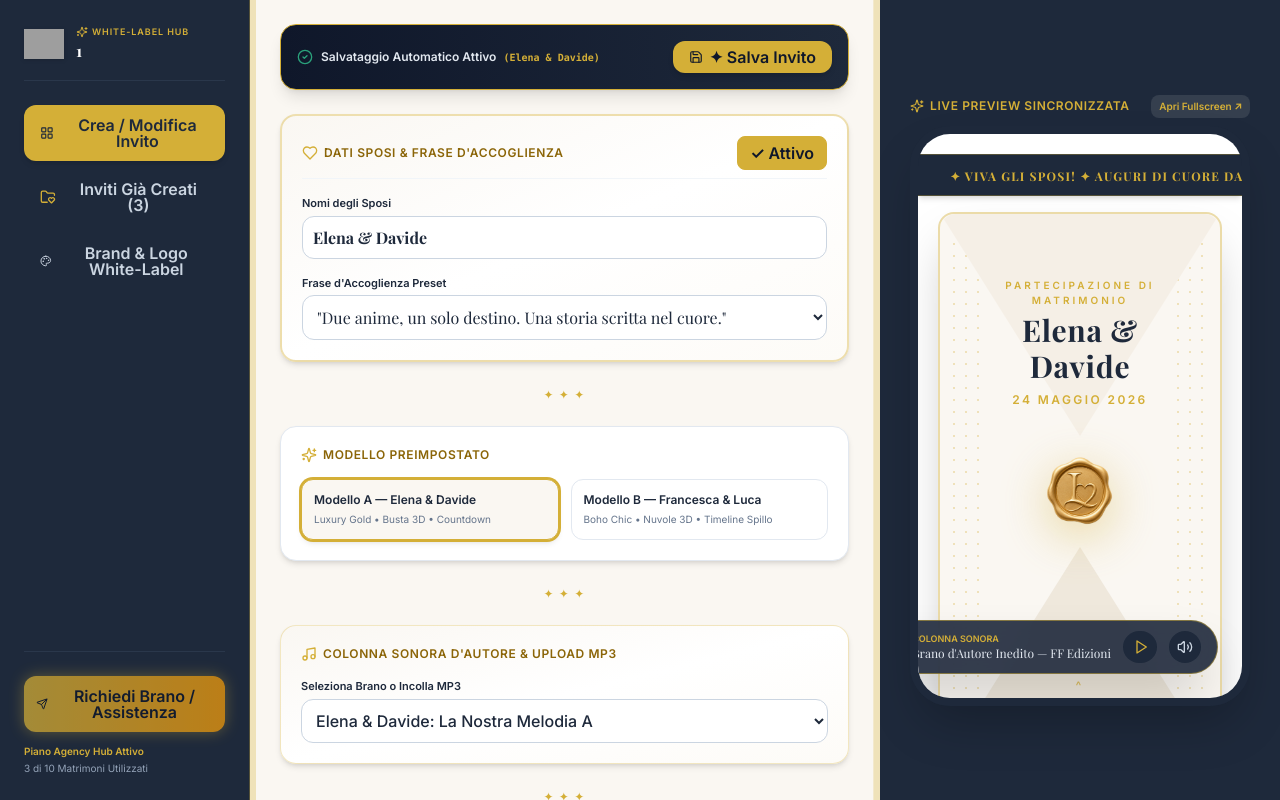
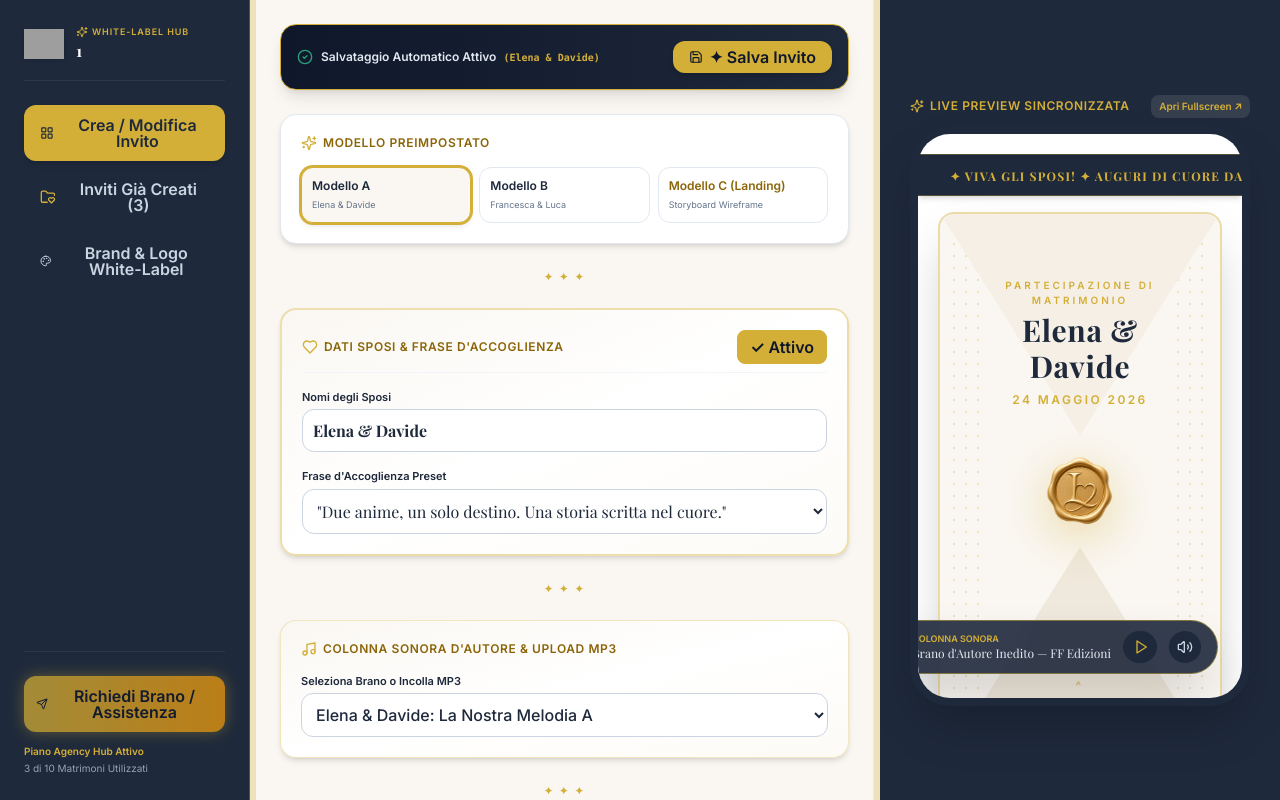
Before and after one commit to Rickym2025/love, a Next.js app: page /agency/1 in a window 1280 px wide. Built offline with nearby package versions, Linux system fonts and the light colour scheme; grey boxes are pictures that could not be loaded; a web font is replaced by a local one.

Commit message:
Update ConfiguratorForm.tsx

```diff
--- a/src/components/agency/ConfiguratorForm.tsx
+++ b/src/components/agency/ConfiguratorForm.tsx
@@ -28,7 +28,7 @@ export interface PartnerStoreItem {
 }
 
 export interface ConfiguratorFormProps {
-  selectedTemplate?: "A" | "B";
+  selectedTemplate?: "A" | "B" | "C";
   introStart?: string;
   dateDisplayMode?: string;
   scheduleSchema?: string;
@@ -145,6 +145,15 @@ export default function ConfiguratorForm(props: ConfiguratorFormProps) {
     handleUpdate("selectedPaletteIdx", 1);
   };
 
+  const applyTemplateC = () => {
+    handleUpdate("selectedTemplate", "C");
+    handleUpdate("coupleNames", "Giulia & Marco");
+    handleUpdate("introStart", "expand");
+    handleUpdate("dateDisplayMode", "countdown");
+    handleUpdate("scheduleSchema", "timeline");
+    handleUpdate("selectedPaletteIdx", 2);
+  };
+
   const addScheduleItem = () => {
     const newItem: ScheduleItem = {
       id: Date.now().toString(),
@@ -208,7 +217,57 @@ export default function ConfiguratorForm(props: ConfiguratorFormProps) {
         </button>
       </div>
 
-      {/* ✦ MODULO 1: DATI SPOSI & FRASE BENVENUTO (PRIMISSIMO MODULO) ✦ */}
+      {/* ✦ 1. MODELLO PREIMPOSTATO (MODELLI A / B / C) ✦ */}
+      <div className="p-5 bg-white rounded-2xl border border-slate-200 shadow-md space-y-3">
+        <h3 className="text-xs font-bold uppercase tracking-wider text-[#8B6508] flex items-center gap-1.5">
+          <Sparkles className="w-4 h-4 text-[#D4AF37]" /> Modello Preimpostato
+        </h3>
+
+        <div className="grid grid-cols-3 gap-2 pt-1">
+          <button
+            type="button"
+            onClick={applyTemplateA}
+            className={`p-2.5 rounded-xl border text-left transition-all cursor-pointer ${
+              selectedTemplate === "A"
+                ? "border-[#D4AF37] bg-[#FAF7F2] shadow-md ring-2 ring-[#D4AF37]"
+                : "border-slate-200 bg-white hover:border-slate-300"
+            }`}
+          >
+            <span className="text-xs font-bold block text-[#1E293B]">Modello A</span>
+            <span className="text-[9px] text-slate-500 mt-1 block">Elena &amp; Davide</span>
+          </button>
+
+          <button
+            type="button"
+            onClick={applyTemplateB}
+            className={`p-2.5 rounded-xl border text-left transition-all cursor-pointer ${
+              selectedTemplate === "B"
+                ? "border-[#D4AF37] bg-[#FAF7F2] shadow-md ring-2 ring-[#D4AF37]"
+                : "border-slate-200 bg-white hover:border-slate-300"
+            }`}
+          >
+            <span className="text-xs font-bold block text-[#1E293B]">Modello B</span>
+            <span className="text-[9px] text-slate-500 mt-1 block">Francesca &amp; Luca</span>
+          </button>
+
+          <button
+            type="button"
+            onClick={applyTemplateC}
+            className={`p-2.5 rounded-xl border text-left transition-all cursor-pointer ${
+              selectedTemplate === "C"
+                ? "border-[#D4AF37] bg-[#FAF7F2] shadow-md ring-2 ring-[#D4AF37]"
+                : "border-slate-200 bg-white hover:border-slate-300"
+            }`}
+          >
+            <span className="text-xs font-bold block text-[#8B6508]">Modello C (Landing)</span>
+            <span className="text-[9px] text-slate-500 mt-1 block">Storyboard Wireframe</span>
+          </button>
+        </div>
+      </div>
+
+      <div className="text-center text-[#D4AF37] font-serif text-xs tracking-widest my-1">✦ ✦ ✦</div>
+
+      {/* ✦ 2. DATI SPOSI & FRASE BENVENUTO ✦ */}
       <div className="p-5 bg-gradient-to-br from-[#FAF7F2] via-white to-[#FDFBF7] rounded-2xl border-2 border-[#D4AF37]/40 shadow-md space-y-4">
         <div className="flex justify-between items-center border-b border-slate-100 pb-2">
           <h3 className="text-xs font-bold uppercase tracking-wider text-[#8B6508] flex items-center gap-1.5">
@@ -265,44 +324,7 @@ export default function ConfiguratorForm(props: ConfiguratorFormProps) {
 
       <div className="text-center text-[#D4AF37] font-serif text-xs tracking-widest my-1">✦ ✦ ✦</div>
 
-      {/* ✦ MODULO 2: MODELLI PREIMPOSTATI A / B ✦ */}
-      <div className="p-5 bg-white rounded-2xl border border-slate-200 shadow-md space-y-3">
-        <h3 className="text-xs font-bold uppercase tracking-wider text-[#8B6508] flex items-center gap-1.5">
-          <Sparkles className="w-4 h-4 text-[#D4AF37]" /> Modello Preimpostato
-        </h3>
-
-        <div className="grid grid-cols-2 gap-3 pt-1">
-          <button
-            type="button"
-            onClick={applyTemplateA}
-            className={`p-3 rounded-xl border text-left transition-all cursor-pointer ${
-              selectedTemplate === "A"
-                ? "border-[#D4AF37] bg-[#FAF7F2] shadow-md ring-2 ring-[#D4AF37]"
-                : "border-slate-200 bg-white hover:border-slate-300"
-            }`}
-          >
-            <span className="text-xs font-bold block text-[#1E293B]">Modello A — Elena &amp; Davide</span>
-            <span className="text-[10px] text-slate-500 mt-1 block">Luxury Gold • Busta 3D • Countdown</span>
-          </button>
-
-          <button
-            type="button"
-            onClick={applyTemplateB}
-            className={`p-3 rounded-xl border text-left transition-all cursor-pointer ${
-              selectedTemplate === "B"
-                ? "border-[#D4AF37] bg-[#FAF7F2] shadow-md ring-2 ring-[#D4AF37]"
-                : "border-slate-200 bg-white hover:border-slate-300"
-            }`}
-          >
-            <span className="text-xs font-bold block text-[#1E293B]">Modello B — Francesca &amp; Luca</span>
-            <span className="text-[10px] text-slate-500 mt-1 block">Boho Chic • Nuvole 3D • Timeline Spillo</span>
-          </button>
-        </div>
-      </div>
-
-      <div className="text-center text-[#D4AF37] font-serif text-xs tracking-widest my-1">✦ ✦ ✦</div>
-
-      {/* ✦ MODULO 3: COLONNA SONORA D'AUTORE / UPLOAD MP3 ✦ */}
+      {/* ✦ 3. COLONNA SONORA D'AUTORE / UPLOAD MP3 ✦ */}
       <div className="p-5 bg-gradient-to-br from-[#FAF7F2] via-white to-[#FDFBF7] rounded-2xl border border-[#D4AF37]/30 shadow-md space-y-4">
         <h3 className="text-xs font-bold uppercase tracking-wider text-[#8B6508] flex items-center gap-1.5">
           <Music className="w-4 h-4 text-[#D4AF37]" /> Colonna Sonora d&apos;Autore &amp; Upload MP3
@@ -339,7 +361,7 @@ export default function ConfiguratorForm(props: ConfiguratorFormProps) {
 
       <div className="text-center text-[#D4AF37] font-serif text-xs tracking-widest my-1">✦ ✦ ✦</div>
 
-      {/* ✦ MODULO 4: SFONDO DELL'INVITO & TEXTURES ✦ */}
+      {/* ✦ 4. SFONDO DELL'INVITO & TEXTURES ✦ */}
       <div className="p-5 bg-white rounded-2xl border border-slate-200 shadow-md space-y-4">
         <h3 className="text-xs font-bold uppercase tracking-wider text-[#8B6508] flex items-center gap-1.5">
           <Layers className="w-4 h-4 text-[#D4AF37]" /> Sfondo dell&apos;Invito &amp; Textures (10 Preset + Palette)
@@ -385,7 +407,7 @@ export default function ConfiguratorForm(props: ConfiguratorFormProps) {
 
       <div className="text-center text-[#D4AF37] font-serif text-xs tracking-widest my-1">✦ ✦ ✦</div>
 
-      {/* ✦ MODULO 5: EFFETTO START INIZIALE ✦ */}
+      {/* ✦ 5. EFFETTO START INIZIALE ✦ */}
       <div className="p-5 bg-gradient-to-br from-[#FAF7F2] via-white to-[#FDFBF7] rounded-2xl border border-[#D4AF37]/30 shadow-md space-y-4">
         <div className="flex justify-between items-center border-b border-slate-100 pb-2">
           <h3 className="text-xs font-bold uppercase tracking-wider text-[#8B6508] flex items-center gap-1.5">
@@ -596,22 +618,22 @@ export default function ConfiguratorForm(props: ConfiguratorFormProps) {
 
       <div className="text-center text-[#D4AF37] font-serif text-xs tracking-widest my-1">✦ ✦ ✦</div>
 
-      {/* ✦ MODULO 8: LOCATION & MAPPA CON TOGGLE MOSTRA/NASCONDI ✦ */}
+      {/* ✦ MODULO 8: LOCATION & MAPPA GOOGLE CON TOGGLE DEDICATO ✦ */}
       <div className="p-5 bg-white rounded-2xl border border-slate-200 shadow-md space-y-4">
         <div className="flex justify-between items-center border-b border-slate-100 pb-2">
           <h3 className="text-xs font-bold uppercase tracking-wider text-[#8B6508] flex items-center gap-1.5">
-            <MapPin className="w-4 h-4 text-[#D4AF37]" /> Location del Matrimonio
+            <MapPin className="w-4 h-4 text-[#D4AF37]" /> Location del Matrimonio &amp; Mappa Google
           </h3>
           <button
             type="button"
             onClick={() => toggleModule("locationMappa")}
             className={`px-3 py-1 text-[10px] font-bold rounded-lg border transition-all cursor-pointer ${
-              modules?.locationMappa
+              modules?.locationMappa !== false
                 ? "bg-[#D4AF37] text-slate-900 border-[#D4AF37]"
                 : "bg-slate-100 text-slate-500 border-slate-200"
             }`}
           >
-            {modules?.locationMappa ? "✓ Mappa Attiva" : "✕ Mappa Disattiva"}
+            {modules?.locationMappa !== false ? "✓ Mappa Google Attiva" : "✕ Nascondi Solo Mappa Google"}
           </button>
         </div>
 
@@ -762,7 +784,6 @@ export default function ConfiguratorForm(props: ConfiguratorFormProps) {
             </button>
           </div>
 
-          {/* LISTA NEGOZI LOCALI CON CAMPO LOGO PERSONALIZZATO */}
           <div className="space-y-3">
             {customStores.map((store) => (
               <div key={store.id} className="p-3 bg-[#FAF7F2] rounded-xl border border-slate-200 space-y-2">
@@ -828,7 +849,7 @@ export default function ConfiguratorForm(props: ConfiguratorFormProps) {
         </div>
 
         <div>
-          <label className="block text-[11px] font-bold mb-1">Stile Modulo RSVP (3 Stili Distinti)</label>
+          <label className="block text-[11px] font-bold mb-1">Stile Modulo RSVP (6 Stili Formali &amp; Interattivi)</label>
           <select
             value={rsvpStyle}
             onChange={(e) => handleUpdate("rsvpStyle", e.target.value)}
```
